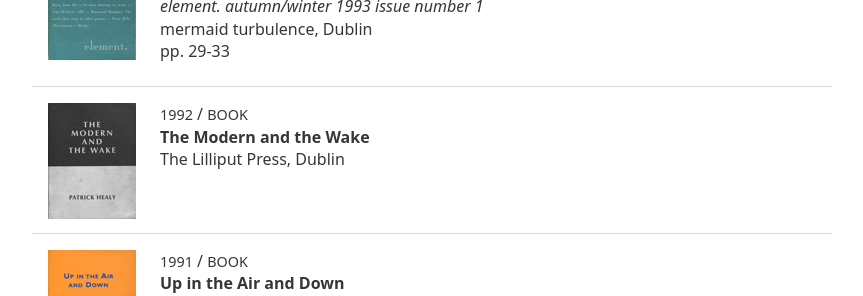
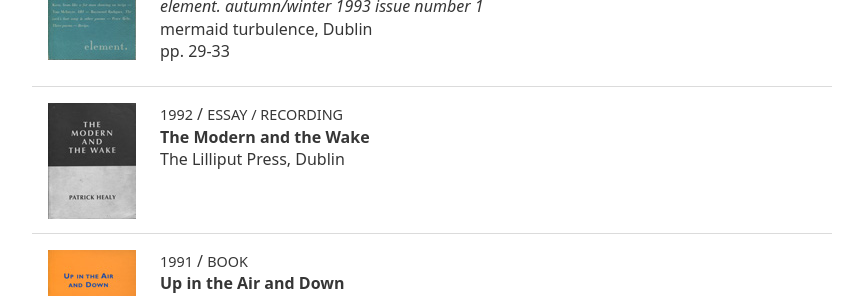
Before and after one commit to sammeltassen/patrick-healy, a Jekyll site: the page built from index.md, in a window 1280 px wide and 900 px high, scrolled down 11178 px. Shown: the part 491-787 px from the top of the window, without its empty margins (208-1071 px from the left). Built offline with Jekyll 4.4.1, drawn with Linux system fonts in a browser that asks for light colours.

Commit message:
changed item kind

```diff
--- a/_data/items.yml
+++ b/_data/items.yml
@@ -1043,7 +1043,7 @@
       language: [en]
 - title: "The Modern and the Wake"
   id: themodernandthewake
-  kind: [book]
+  kind: [essay, recording]
   year: 1992
   publisher: "The Lilliput Press"
   city: Dublin
```
